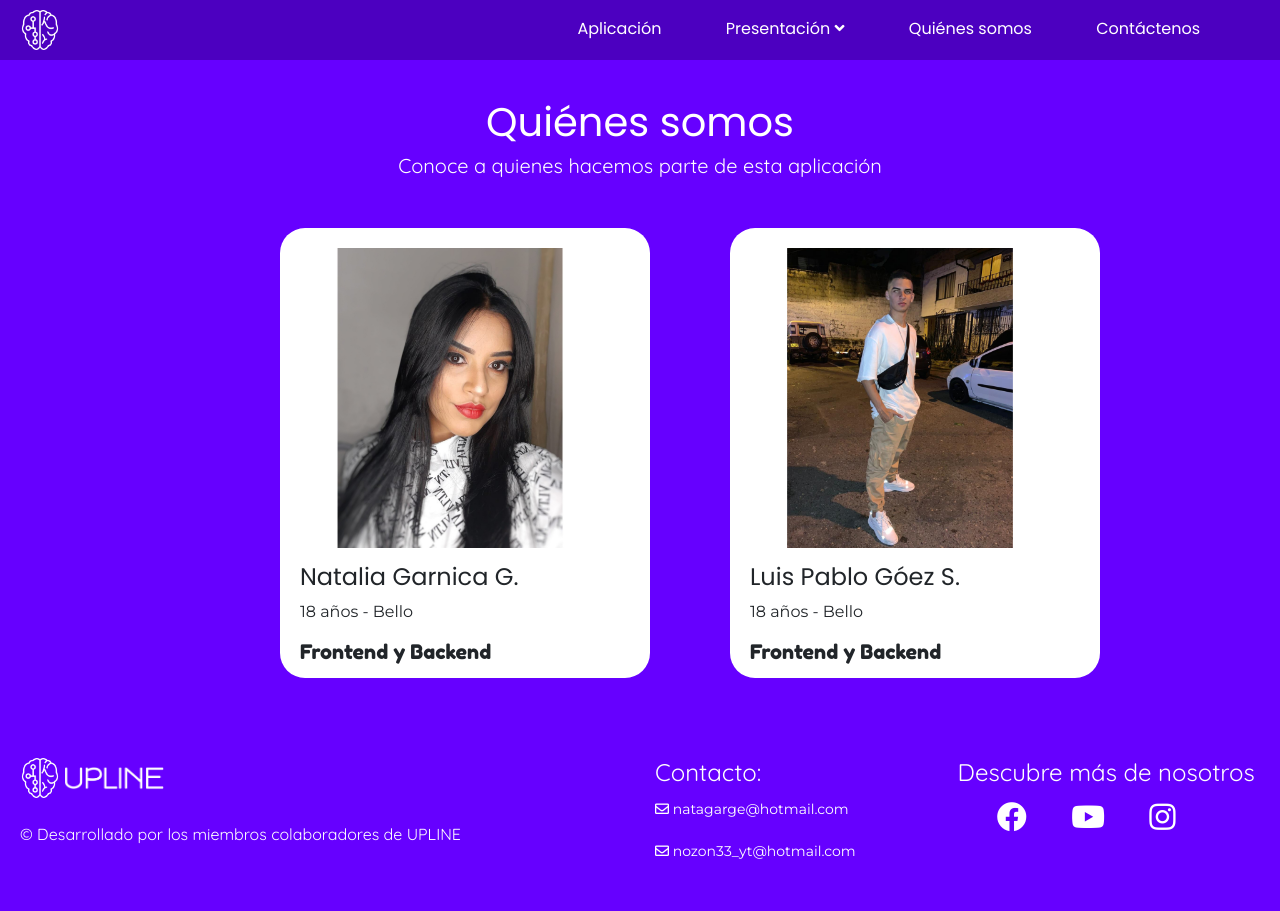
After one commit to LuisGoez33/DjangoClass, a Django app: page /quienes_somos/ in a window 1280 px wide. The commit adds this page. Run offline with Django 3.2, Linux system fonts and the light colour scheme; some libraries are stand-ins or nearby versions.

Commit message:
Avances
...

```diff
--- a/app/core/src/templates/base.html
+++ b/app/core/src/templates/base.html
@@ -3,7 +3,7 @@
 <head>
     {% load static %}
     <meta charset="UTF-8">
-    <link rel="icon" href="static/assets/Media/img/favicon.ico">
+    <link rel="icon" href="{% static 'assets/Media/img/favicon.ico' %}">
     <meta name="viewport" content="width=device-width, initial-scale=1.0">
     <link href="https://fonts.googleapis.com/css2?family=Fredoka+One&family=Montserrat&family=Poppins&family=Quicksand&family=Raleway&display=swap" rel="stylesheet">
     <link rel="stylesheet" href="{% static 'assets/css/estilos.css' %}">
@@ -14,7 +14,57 @@
 </head>
 <body>
 
+    <header>
+        <nav class="barra-menu fixed-top">
+            <div class="logo">
+                <img src="{% static 'assets/Media/img/logo-upline-blanco.png' %}" alt="" width="40">
+            </div>
+            <div class="items">
+                <ul>
+                    <li><a href="{% url 'index' %}" class="link-item">Aplicación</a></li>
+                    <li><a class="link-item">Presentación <i class="fas fa-angle-down"></i></a>
+                        <ul class="desplegable">
+                            <li><a href="esquema.html">Base de datos</a></li>
+                            <li><a href="diccionario-datos.html">Diccionario de datos </a></li>
+                        </ul>
+                    </li>
+                    <li><a href="{% url 'quienes_somos' %}" class="link-item">Quiénes somos</a></li>
+                    <li><a href="#contactenos" class="link-item">Contáctenos</a></li>
+                </ul>
+            </div>
+        </nav>
+    </header>
+
     {% block contenido %} {% endblock %}
+
+    <footer class="">
+        <div class="row">
+            <div class="col-6">
+                <img src="{% static 'assets/Media/img/logo-upline-blanco.png' %}" class="img1" width="40">
+                <img src="{% static 'assets/Media/img/logo-blanco.png' %}" class="img2" width="100">
+                <br><br>
+                &copy; Desarrollado por los miembros colaboradores de UPLINE
+            </div>
+            <div class="col-3">
+                <h4>Contacto:</h4>
+                <p>
+                <div class="correos">
+                    <i class="far fa-envelope"></i> natagarge@hotmail.com
+                    <br><br>
+                    <i class="far fa-envelope"></i> nozon33_yt@hotmail.com
+                </div>
+                </p>
+            </div>
+            <div class="3">
+                <h4>Descubre más de nosotros </h4>
+                <div class="caja-redes">
+                    <a href="#" class="redes"><i class="fab fa-facebook"></i></a>
+                    <a href="#" class="redes"><i class="fab fa-youtube"></i></a>
+                    <a href="#" class="redes"><i class="fab fa-instagram"></i></a>
+                </div>
+            </div>
+        </div>
+    </footer>
 
     <script src="{% static 'assets/js/jquery.js' %}"></script>
     <script src="{% static 'assets/js/popper.min.js' %}"></script>
--- /dev/null
+++ b/app/core/src/templates/quienes_somos.html
@@ -0,0 +1,31 @@
+{% extends 'base.html' %}
+
+{% block titulo %} QUIENES SOMOS {% endblock %}
+
+{% block contenido %}
+{% load static %}
+
+<section class="miembros">
+    <!-- <div class="sesgoarriba"></div> -->
+    <div class="contenedor" id="miembros">
+        <h2 class="quienes-somos mt-5">Quiénes somos</h2>
+        <h3 class="slogan">Conoce a quienes hacemos parte de esta aplicación</h3>
+        <div class="cards">
+            <div class="card-miembros">
+                <img src="{% static 'assets/Media/img/natalia.jpg' %}" alt="Natalia" width="300">
+                <h4>Natalia Garnica G.</h4>
+                <p>18 años - Bello</p>
+                <h5>Frontend y Backend</h5>
+            </div>
+            <div class="card-miembros">
+                <img src="{% static 'assets/Media/img/luis.jpg' %}" alt="Luis" width="300">
+                <h4>Luis Pablo Góez S.</h4>
+                <p>18 años - Bello</p>
+                <h5>Frontend y Backend</h5>
+            </div>
+        </div>
+    </div>
+</section>
+
+
+{% endblock %}
--- a/app/core/src/urls.py
+++ b/app/core/src/urls.py
@@ -4,6 +4,6 @@ from . import views
 urlpatterns = [
 
   path('', views.HomePageView.as_view(), name = 'index'),
-  path('nosotros/', views.NosotrosPageView.as_view(), name = 'nosotros'),
+  path('quienes_somos/', views.QuienesSomosPageView.as_view(), name = 'quienes_somos'),
 
 ]
--- a/app/core/src/views.py
+++ b/app/core/src/views.py
@@ -10,9 +10,9 @@ class HomePageView(TemplateView):
     def get(self, request, *args, **kwargs):
         return render(request, self.template_name, {'tituloIni': 'los saluda Luis Pablo Goez', 'titulo2': 'Clases de python'})
 
-class NosotrosPageView(TemplateView):
+class QuienesSomosPageView(TemplateView):
 
-    template_name = "nosotros.html"
+    template_name = "quienes_somos.html"
 
     def get(self, request, *args, **kwargs):
         return render(request, self.template_name, {'titulonosotros': 'Acerca de nosotros', 'descripcion': 'Somos asi'})
```
Also changed, not shown: app/core/src/static/assets/css/estilos.css (+10 -0 lines), app/core/src/templates/index.html (+6 -63 lines), app/core/src/templates/nosotros.html (deleted, +0 -11 lines), app/core/src/static/assets/Media/img/perfiles/luis.jpg (added).
